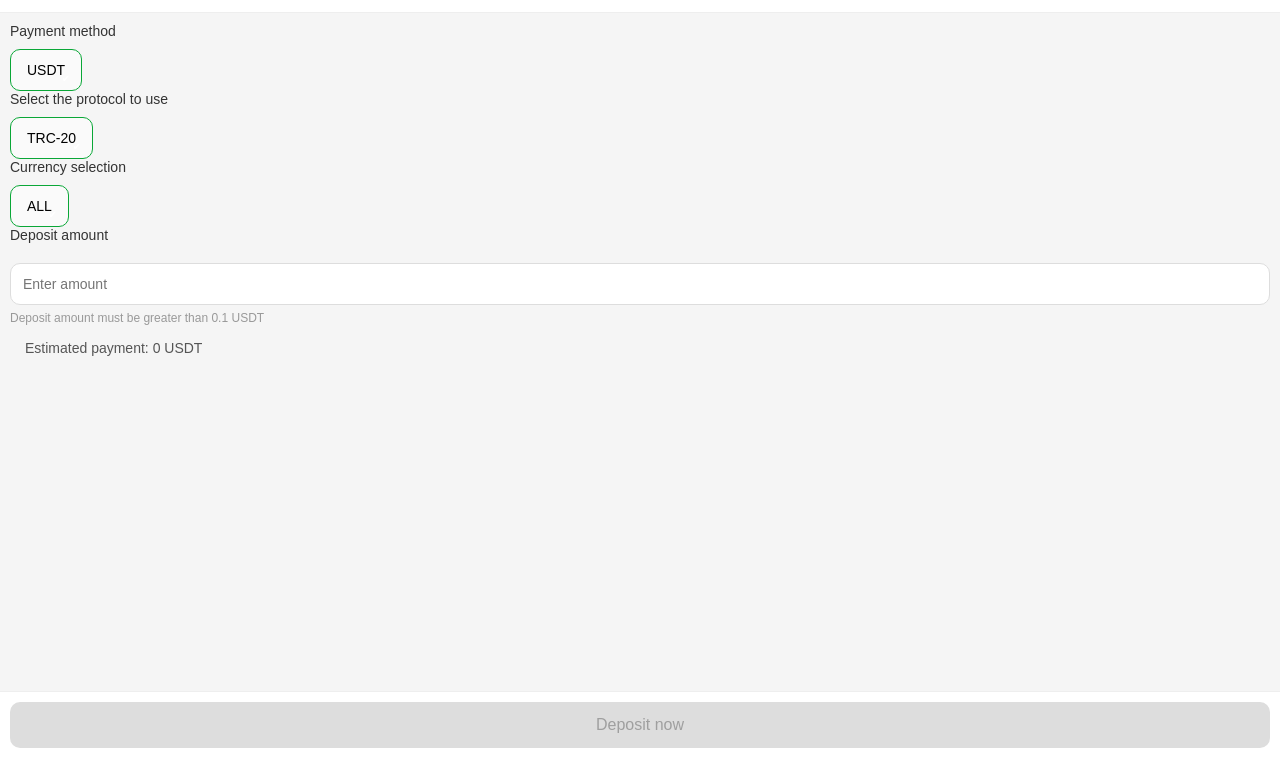
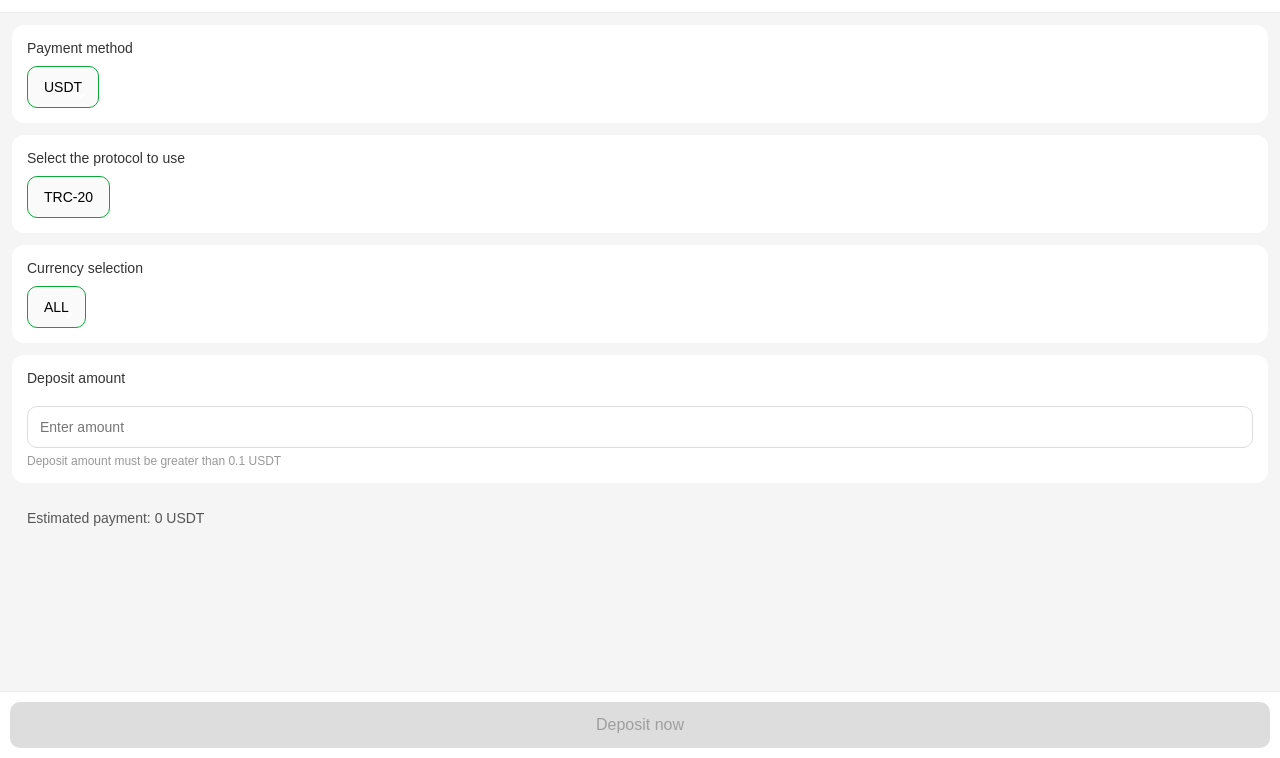
Before and after one commit to opcarro72-ops/order-grab, a website: page public/deposit.html in a window 1280 px wide. Shown: the part 42-800 px from the top of the page. Drawn offline with Linux system fonts and the light colour scheme.

Commit message:
Updated design and pages

```diff
--- a/public/deposit.css
+++ b/public/deposit.css
@@ -32,11 +32,14 @@ body {
 }
 
 .deposit-container {
-  padding: 10px;
+  padding: 12px;
 }
 
 .card {
-  border-radius: 10px;
+  background: #ffffff;
+  border-radius: 12px;
+  padding: 15px;
+  margin-bottom: 12px;
 }
 
 .label {
```
